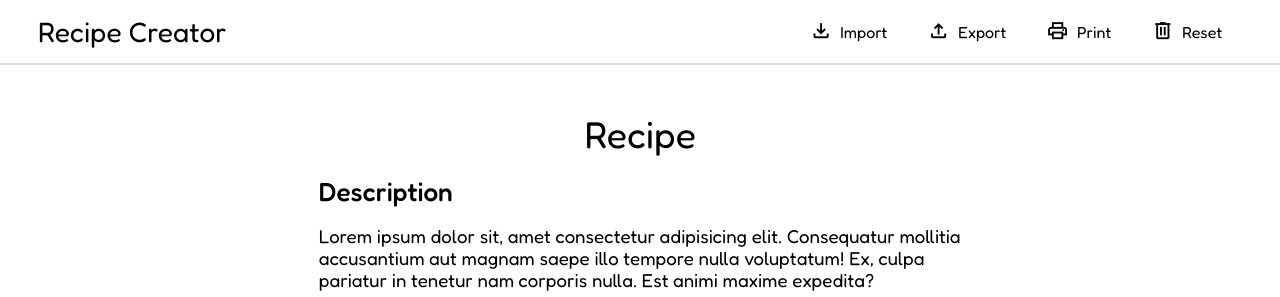
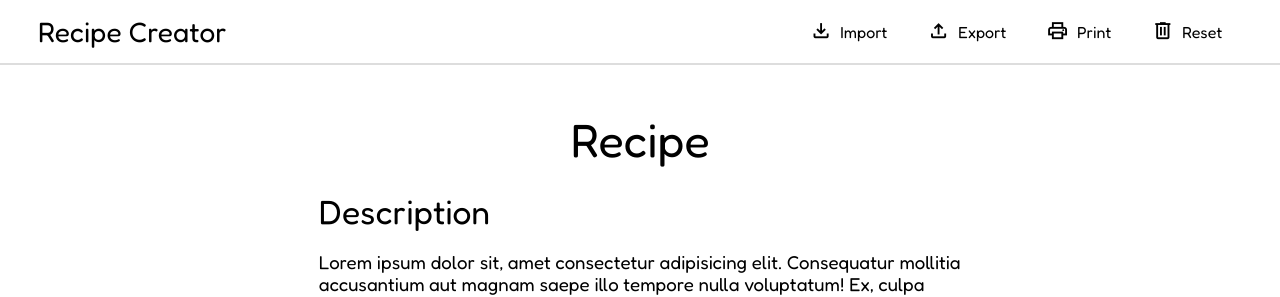
Before and after one commit to dirckvdende/recipe-creator, a Nuxt app: page / in a window 1280 px wide. Shown: the top 297 px of the page. Built offline with nearby package versions, Linux system fonts and the light colour scheme.

Commit message:
Some style changes

```diff
--- a/app/app.vue
+++ b/app/app.vue
@@ -16,7 +16,7 @@
 <template>
     <Header />
     <CenterContent>
-        <Editable tag="h1" :obj="recipe" name="title" class="title"
+        <Editable tag="h1" :obj="recipe" name="title" :class="$style.title"
         replace-empty="Recipe" />
         <template v-for="section in recipe.sections">
             <Section :section="section" />
@@ -27,11 +27,11 @@
     <ErrorToasts />
 </template>
 
-<style lang="scss" scoped>
+<style lang="scss" module>
     .title {
         width: 100%;
         text-align: center;
-        font-size: 2em;
+        font-size: 2.5em;
         margin: 0 0 .5em 0;
         font-weight: 400;
     }
--- a/app/components/Editable.vue
+++ b/app/components/Editable.vue
@@ -32,7 +32,15 @@
         setActiveSectionValue(false)
     }
     function handleFocus() {
-        setActiveSectionValue(true)
+        setActiveSectionValue(true);
+        if (contentRef.value == null)
+            return
+        const range = document.createRange()
+        range.selectNodeContents(contentRef.value)
+        range.collapse(false)
+        const selection = getSelection()
+        selection?.removeAllRanges()
+        selection?.addRange(range)
     }
     const activeSection = inject<Ref<boolean> | null>("activeSection", null)
     function setActiveSectionValue(value: boolean) {
--- a/app/components/section/Section.vue
+++ b/app/components/section/Section.vue
@@ -69,12 +69,12 @@
         position: relative;
 
         :global(.section-title) {
-            margin: .2em 0;
-            font-size: 1.4em;
+            margin: .4em 0;
+            font-size: 1.8em;
             width: 100%;
             display: block;
             width: 100%;
-            font-weight: 500;
+            font-weight: 400;
         }
     }
 </style>
```
